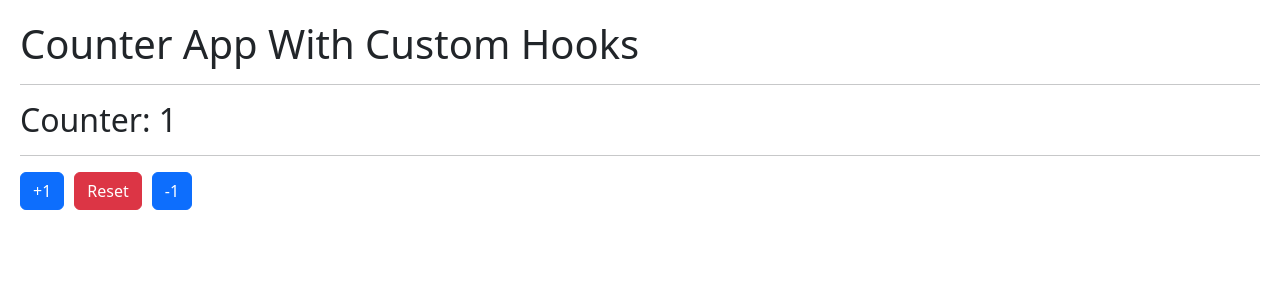
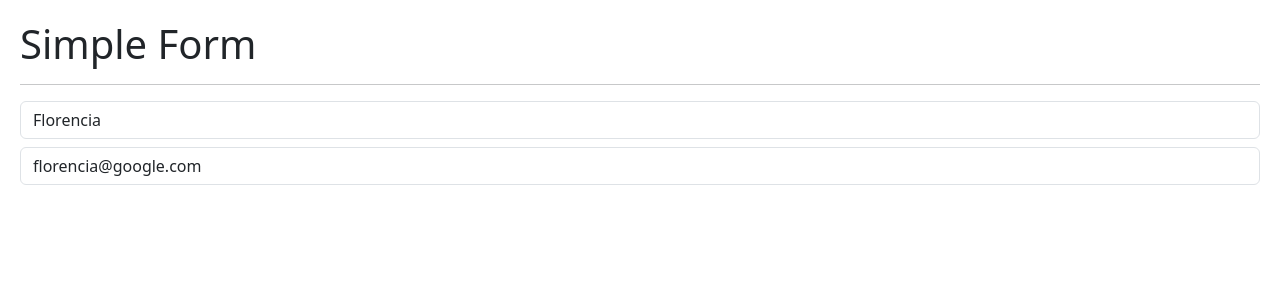
Before and after one commit to florluzduarte/HooksApp, a React (Vite) app: page / in a window 1280 px wide. Shown: the top 300 px of the page. Built offline with nearby package versions, Linux system fonts and the light colour scheme.

Commit message:
Add 02-useEffect, SimpleForm, Message

```diff
--- /dev/null
+++ b/src/02-useEffect/Message.jsx
@@ -0,0 +1,25 @@
+import { useEffect, useState } from "react";
+
+export const Message = () => {
+  const [coords, setCoords] = useState({ x: 0, y: 0 });
+
+  useEffect(() => {
+    const onMouseMove = ({ x, y }) => {
+      setCoords({ x, y });
+    };
+
+    addEventListener("mousemove", onMouseMove);
+
+    return () => {
+      removeEventListener("mousemove", onMouseMove);
+      console.log("component unmounted!");
+    };
+  }, []);
+
+  return (
+    <>
+      <h3>El usuario ya existe</h3>
+      <p>{JSON.stringify(coords)}</p>
+    </>
+  );
+};
--- /dev/null
+++ b/src/02-useEffect/SimpleForm.jsx
@@ -0,0 +1,56 @@
+import { useEffect, useState } from "react";
+import { Message } from "./Message";
+
+export const SimpleForm = () => {
+  const [formState, setFormState] = useState({
+    username: "Florencia",
+    email: "florencia@google.com",
+  });
+
+  const { username, email } = formState;
+
+  const handleFormChange = ({ target }) => {
+    const { value, name } = target;
+    setFormState({
+      ...formState,
+      [name]: value,
+    });
+  };
+
+  useEffect(() => {
+    console.log("useEffect called!");
+  }, []);
+
+  //   useEffect(() => {
+  //     console.log("formState changed!");
+  //   }, [formState]);
+
+  //   useEffect(() => {
+  //     console.log("Email changed!");
+  //   }, [email]);
+
+  return (
+    <>
+      <h1>Simple Form</h1>
+      <hr />
+      <input
+        type="text"
+        className="form-control"
+        name="username"
+        placeholder="Username"
+        value={username}
+        onChange={handleFormChange}
+      />
+      <input
+        type="text"
+        className="form-control mt-2"
+        name="email"
+        placeholder="email@google.com"
+        value={email}
+        onChange={handleFormChange}
+      />
+
+      {username === "Florencia2" && <Message />}
+    </>
+  );
+};
--- a/src/main.jsx
+++ b/src/main.jsx
@@ -1,13 +1,14 @@
 import React from "react";
 import ReactDOM from "react-dom/client";
 // import { HooksApp } from "./HooksApp";
-// import { CounterApp } from "./components/CounterApp";
-import { CounterAppWithCustomHooks } from "./components/CounterAppWithCustomHooks";
+// import { CounterApp } from "./01-useState/CounterApp";
+// import { CounterAppWithCustomHooks } from "./01-useState/CounterAppWithCustomHooks";
+import { SimpleForm } from "./02-useEffect/SimpleForm";
 
 import "./index.css";
 
 ReactDOM.createRoot(document.getElementById("root")).render(
   <React.StrictMode>
-    <CounterAppWithCustomHooks />
+    <SimpleForm />
   </React.StrictMode>
 );
```
Also changed, not shown: src/01-useState/CounterApp.jsx (renamed from src/components/CounterApp.jsx), src/01-useState/CounterAppWithCustomHooks.jsx (renamed from src/components/CounterAppWithCustomHooks.jsx), 1 other file (tests, documents, lock files or other folders).
